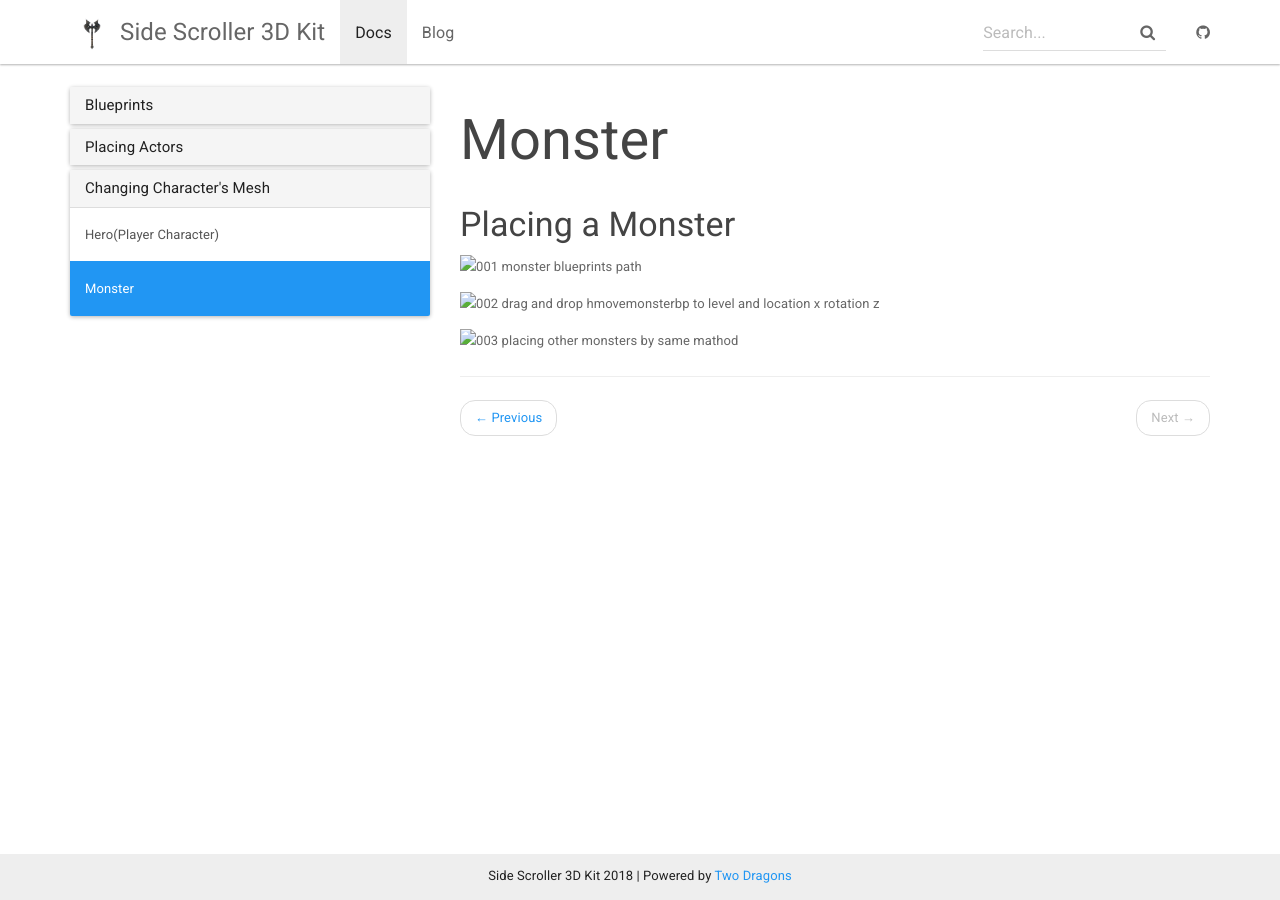
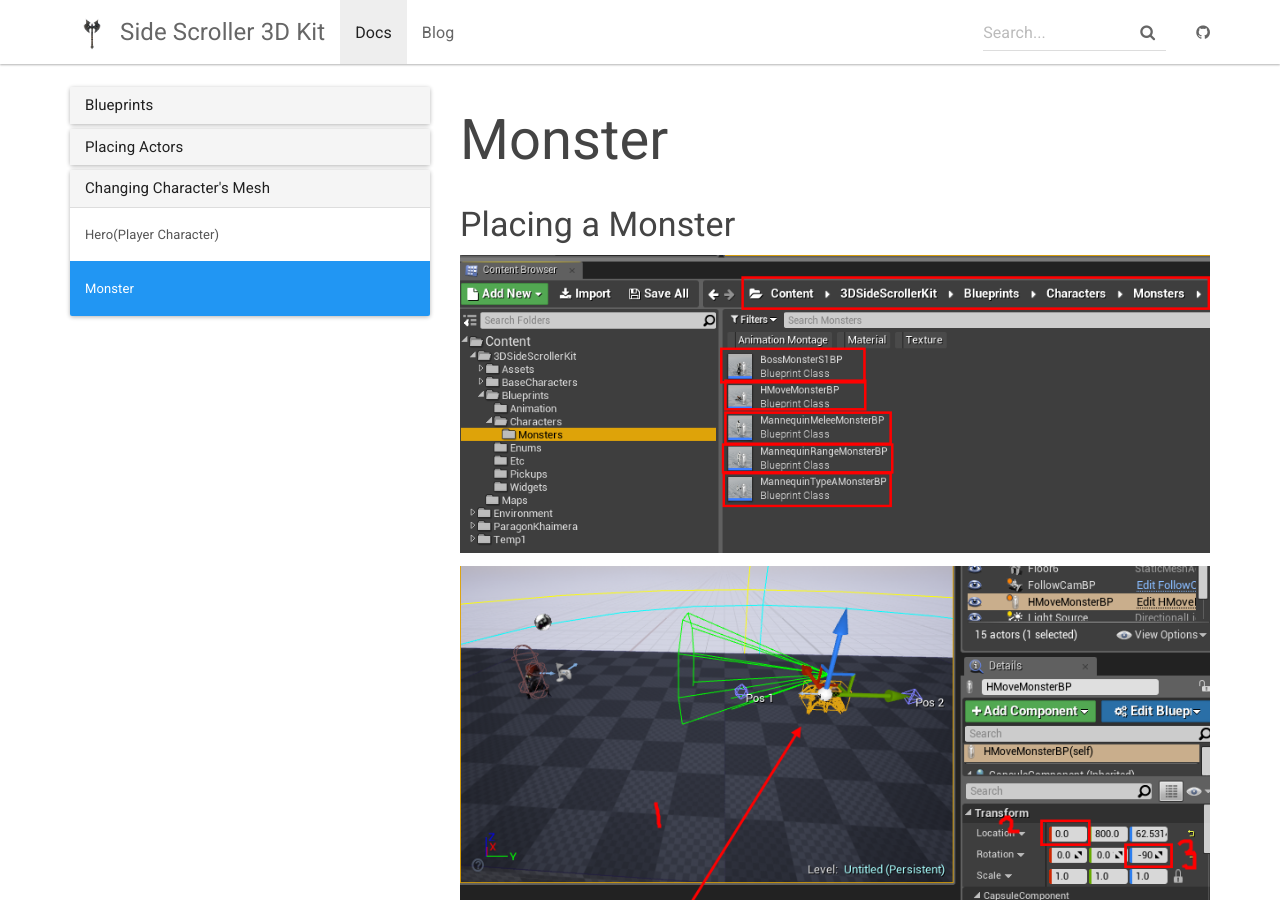
Before and after one commit to hwangdaehee258/ssk.github.io, a Jekyll site: the page built from _docs/change_mesh/change_mesh_monster.md, in a window 1280 px wide and 900 px high. Built offline with Jekyll 4.4.1, drawn with Linux system fonts in a browser that asks for light colours; nearby versions of some CDN libraries.

```diff
--- a/_docs/change_mesh/change_mesh_monster.md
+++ b/_docs/change_mesh/change_mesh_monster.md
@@ -5,8 +5,8 @@ permalink: /docs/change_mesh_monster/
 
 ### Placing a Monster
 
-![001 monster blueprints path](https://hwangdaehee258.github.io/ssk.github.io/img/placing the player character/001 monster blueprints path.png "001 monster blueprints path")
+![001 monster blueprints path](https://hwangdaehee258.github.io/ssk.github.io/img/placing monsters/001 monster blueprints path.png "001 monster blueprints path")
 
-![002 drag and drop hmovemonsterbp to level and location x rotation z](https://hwangdaehee258.github.io/ssk.github.io/img/placing the player character/002 drag and drop hmovemonsterbp to level and location x rotation z.png "002 drag and drop hmovemonsterbp to level and location x rotation z")
+![002 drag and drop hmovemonsterbp to level and location x rotation z](https://hwangdaehee258.github.io/ssk.github.io/img/placing monsters/002 drag and drop hmovemonsterbp to level and location x rotation z.png "002 drag and drop hmovemonsterbp to level and location x rotation z")
 
-![003 placing other monsters by same mathod](https://hwangdaehee258.github.io/ssk.github.io/img/placing the player character/003 placing other monsters by same mathod.png "003 placing other monsters by same mathod")
+![003 placing other monsters by same mathod](https://hwangdaehee258.github.io/ssk.github.io/img/placing monsters/003 placing other monsters by same mathod.png "003 placing other monsters by same mathod")
```
Also changed, not shown: _docs/examples/place_actor_monster.md (+3 -3 lines).
